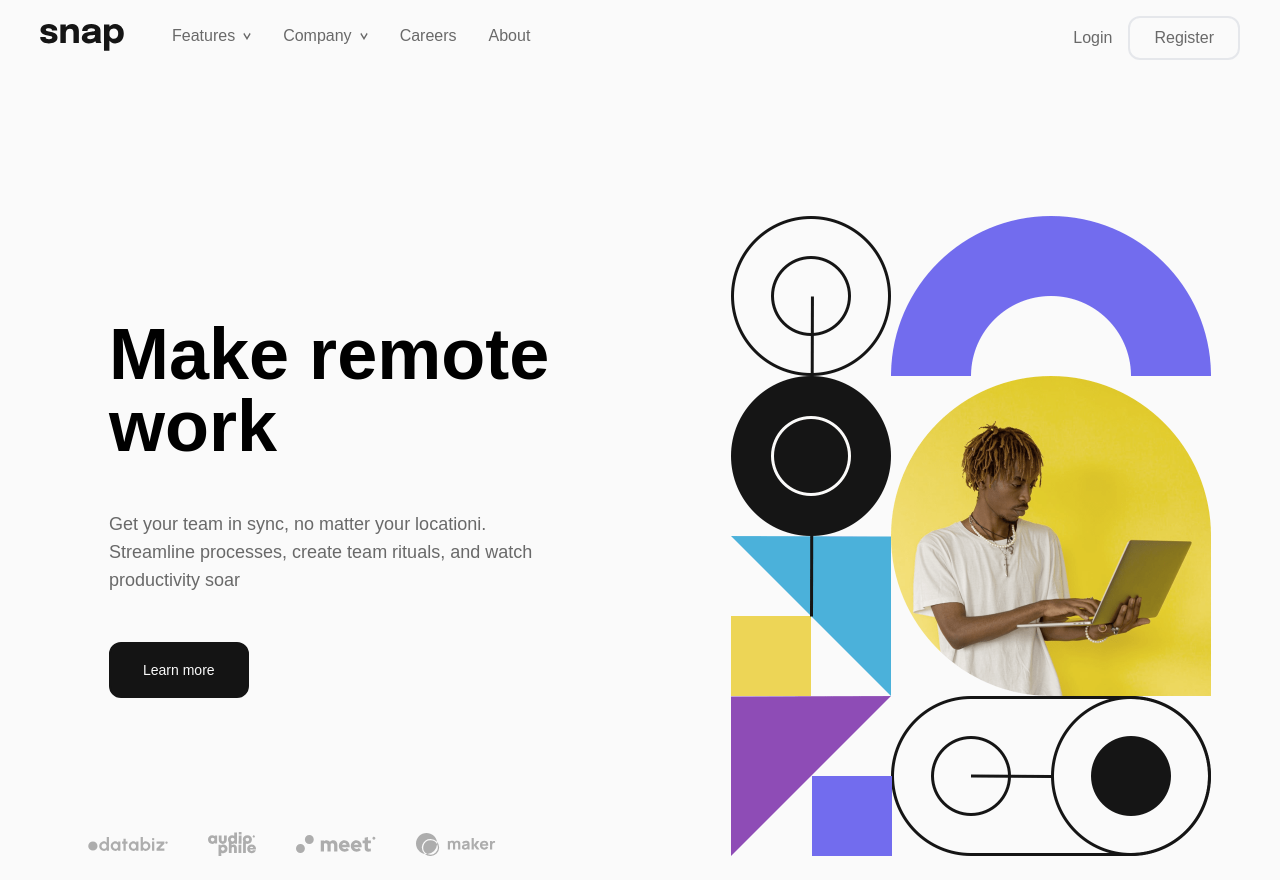
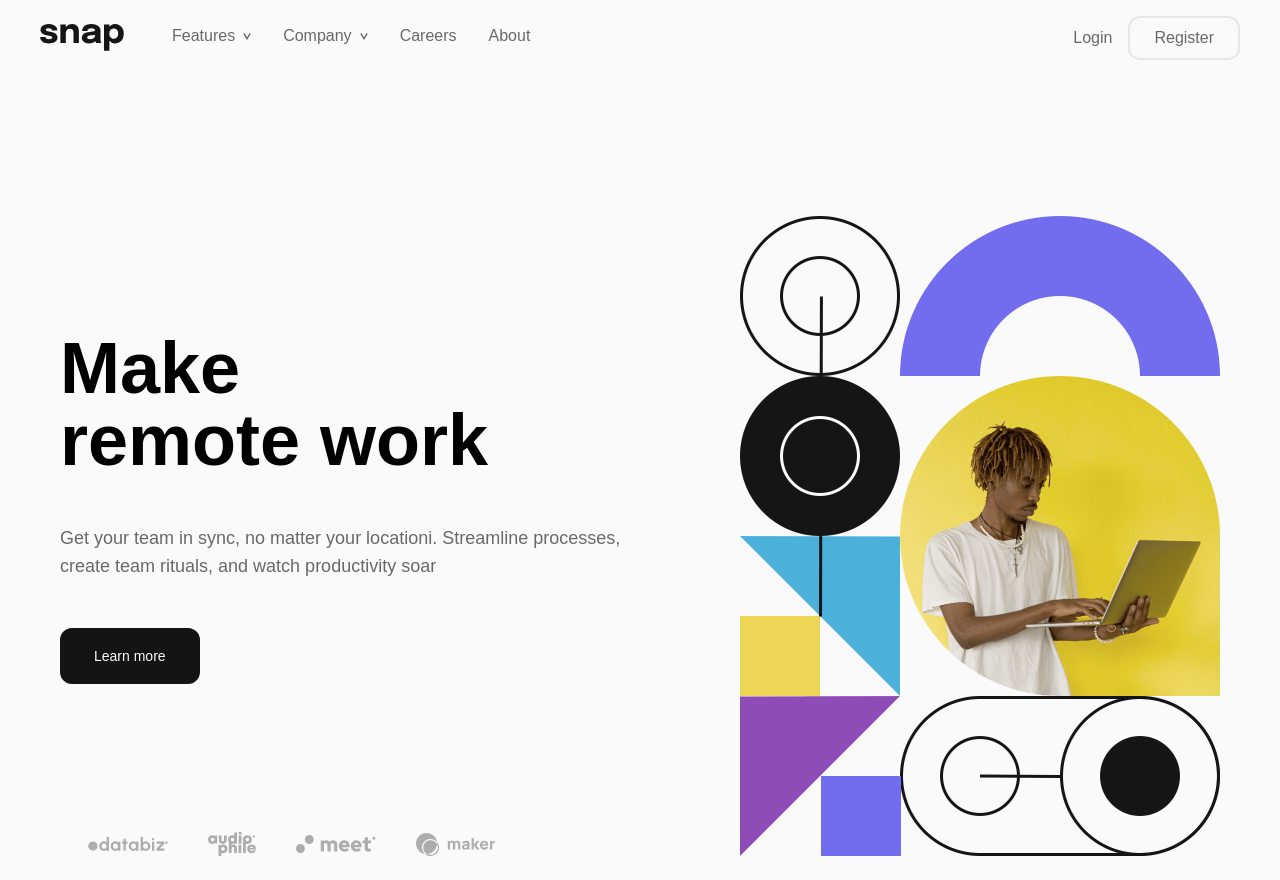
Before and after one commit to mdubelbeis/intro-section-db-menu, a React (Create React App) app: page / in a window 1280 px wide. Built offline with nearby package versions, Linux system fonts and the light colour scheme.

Commit message:
styling text content

```diff
--- a/src/components/Info.component.js
+++ b/src/components/Info.component.js
@@ -1,7 +1,7 @@
 const Info = () => {
   return (
-    <div className="text-center space-y-6 max-w-xl mx-auto lg:space-y-8 lg:text-left lg:w-[540px] lg:mb-10 lg:px-10 xl:space-y-12">
-      <h1 className="text-4xl font-bold mt-10 lg:text-7xl lg:mt-0">
+    <div className="text-center space-y-6 max-w-xl mx-auto lg:space-y-8 lg:text-left lg:w-[600px] lg:mb-10 xl:space-y-12">
+      <h1 className="text-4xl font-bold mt-10 lg:text-7xl lg:pr-[35px] lg:mt-0 xl:pr-[140px]">
         Make remote work
       </h1>
       <p className="text-medium-gray">
```
